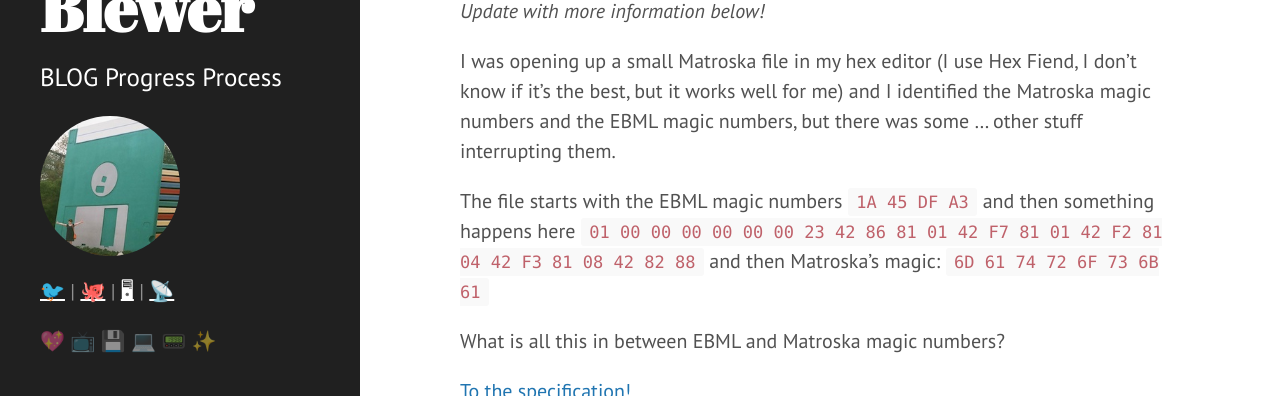
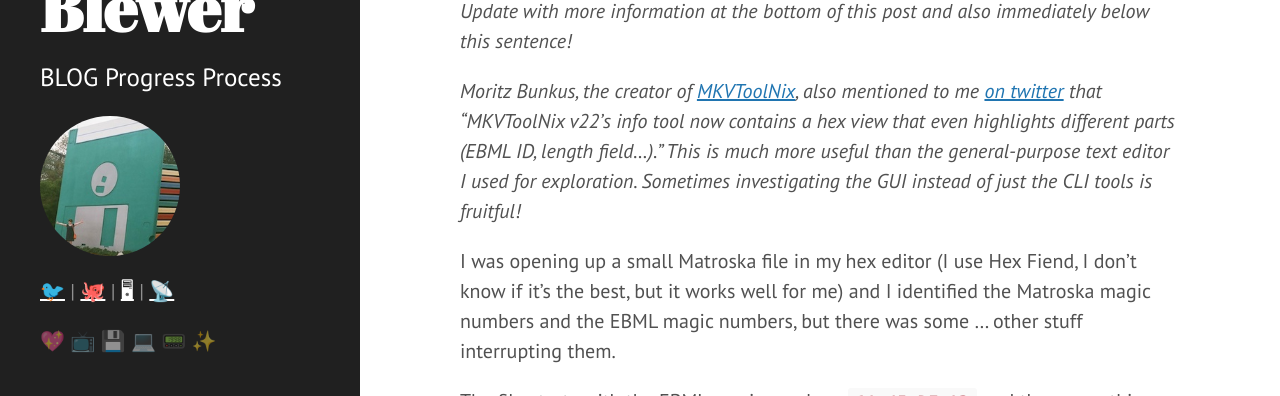
Before and after one commit to ablwr/ablwr.github.io, a Jekyll site: the page built from _posts/2018-04-03-all-the-stuff-between-ebml-and-matroska.md, in a window 1280 px wide and 900 px high, cut to the strip 504-900 px from the top of the window. Built offline with Jekyll 4.4.1, drawn with Linux system fonts in a browser that asks for light colours.

Commit message:
update with mbunkus helper

```diff
--- a/_posts/2018-04-03-all-the-stuff-between-ebml-and-matroska.md
+++ b/_posts/2018-04-03-all-the-stuff-between-ebml-and-matroska.md
@@ -6,7 +6,10 @@
 
 ![magic hat](/images/magic-hat3.jpg)
 
-*Update with more information below!*
+*Update with more information at the bottom of this post and also immediately below this sentence!*
+
+*Moritz Bunkus, the creator of [MKVToolNix](http://mkvtoolnix.download/), also mentioned to me [on twitter](https://twitter.com/MoritzBunkus/status/982274162218754050) that "MKVToolNix v22's info tool now contains a hex view that even highlights different parts (EBML ID, length field...)." This is much more useful than the general-purpose text editor I used for exploration. Sometimes investigating the GUI instead of just the CLI tools is fruitful!*
+
 
 I was opening up a small Matroska file in my hex editor (I use Hex Fiend, I don't know if it's the best, but it works well for me) and I identified the Matroska magic numbers and the EBML magic numbers, but there was some ... other stuff interrupting them.
 
```
